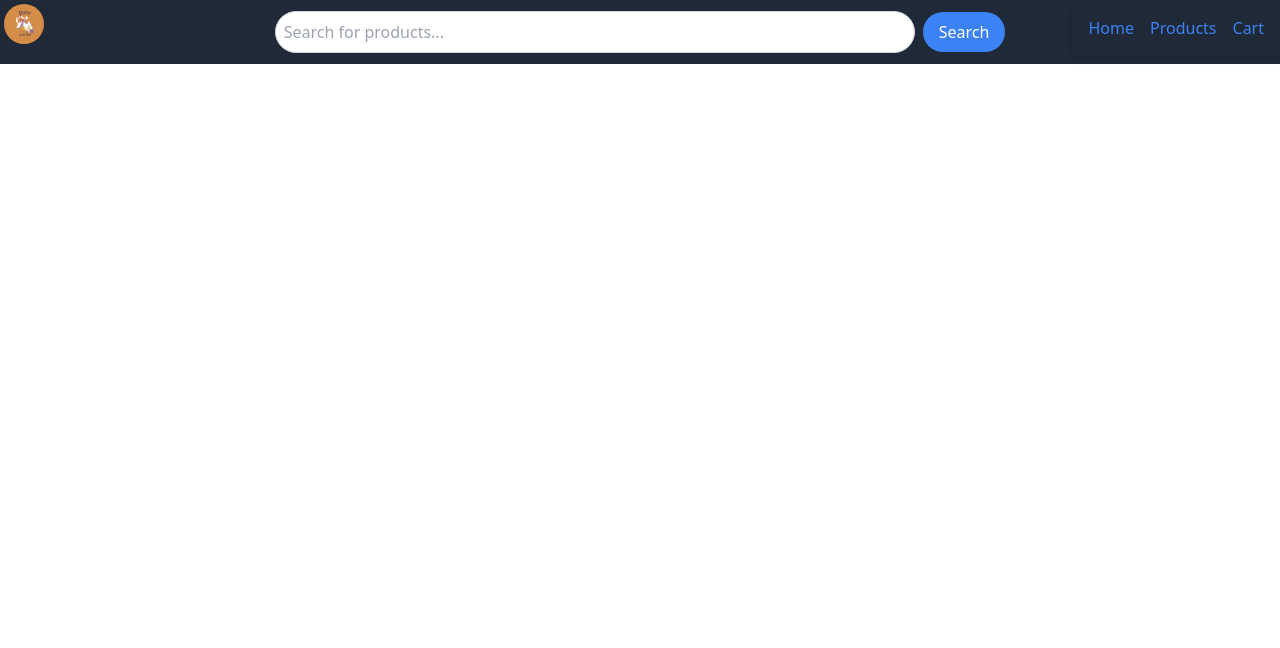
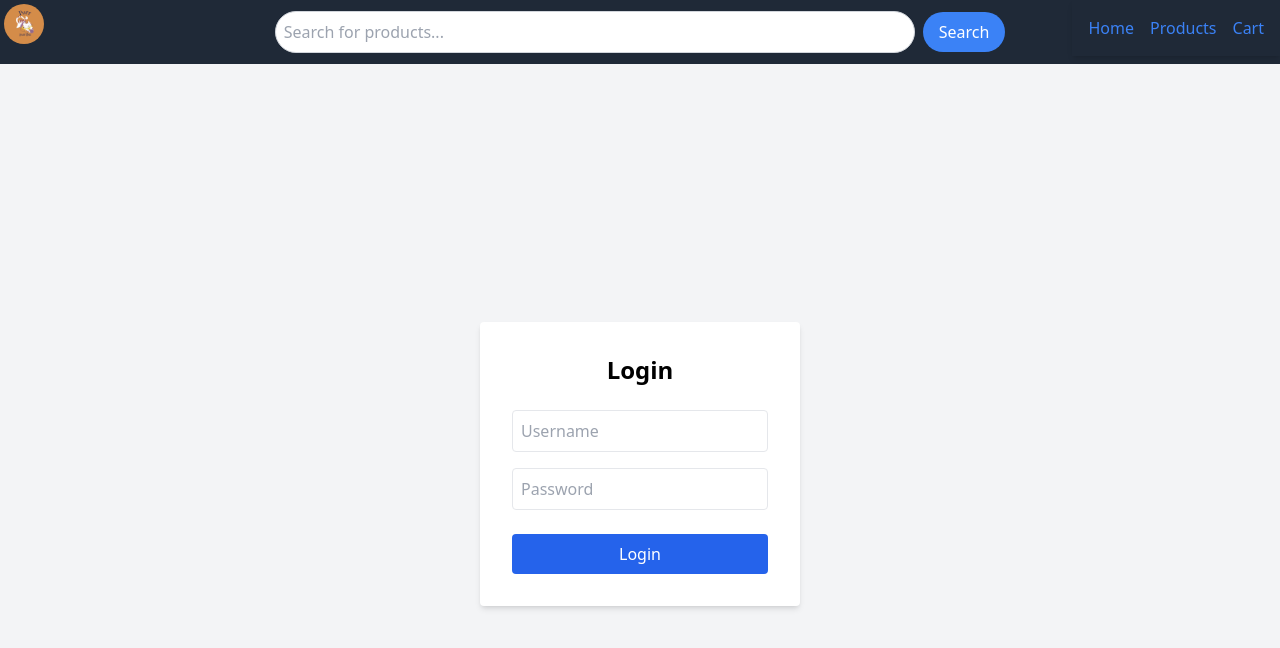
Before and after one commit to solemn-eyes/FE_Capstone_Project, a React (Vite) app in the folder e-commerce-project/: page /login in a window 1280 px wide. Shown: the top 648 px of the page. Built offline with nearby package versions, Linux system fonts and the light colour scheme.

Commit message:
Added a login for the user

```diff
--- a/e-commerce-project/src/App.jsx
+++ b/e-commerce-project/src/App.jsx
@@ -1,10 +1,13 @@
 import { BrowserRouter as Router, Route, Routes } from 'react-router-dom'
+
 import Home from './components/Home'
 import Cart from './components/Cart'
 import Navbar from './components/navbar'
 import ProductList from './components/ProductList'
 import SearchBar from './components/searchbar'
 import ProductDetails from './components/ProductDetails'
+import Login from './components/Login';
+import ProtectedRoute from './components/ProtectedRoute';
 
 
 function App() {
@@ -15,7 +18,12 @@ function App() {
         <SearchBar />
         <Navbar />
         <Routes>
-            <Route path="/home" element={<Home />} />
+            <Route path="/login" element={<Login />} />
+            <Route path="/home" element={
+              <ProtectedRoute>
+                <Home />
+              </ProtectedRoute>
+            } />
             <Route path="/productlist" element={<ProductList />} />
             <Route path="/cart" element={<Cart />} />
             <Route path="/products/:id" element={<ProductDetails />} />
--- a/e-commerce-project/src/components/Login.jsx
+++ b/e-commerce-project/src/components/Login.jsx
@@ -1,7 +1,44 @@
 import { useState } from "react"
+import { useNavigate } from 'react-router-dom';
 
 const Login = () => {
-    const [signUp, setSignUp] = useState(() => {
+    const [username, setUsername] = useState('');
+    const [password, setPassword] = useState('');
+    const navigate = useNavigate();
 
-    })
+    // For demo: store auth in localStorage
+    const handleSubmit = (e) => {
+        e.preventDefault();
+        if (username && password) {
+            localStorage.setItem('isAuthenticated', 'true');
+            navigate('/home');
+        }
+    };
+
+    return (
+        <div className="flex flex-col items-center justify-center min-h-screen bg-gray-100">
+            <form onSubmit={handleSubmit} className="bg-white p-8 rounded shadow-md w-80">
+                <h2 className="text-2xl font-bold mb-6 text-center">Login</h2>
+                <input
+                    type="text"
+                    placeholder="Username"
+                    value={username}
+                    onChange={e => setUsername(e.target.value)}
+                    className="w-full mb-4 p-2 border rounded"
+                    required
+                />
+                <input
+                    type="password"
+                    placeholder="Password"
+                    value={password}
+                    onChange={e => setPassword(e.target.value)}
+                    className="w-full mb-6 p-2 border rounded"
+                    required
+                />
+                <button type="submit" className="w-full bg-blue-600 text-white py-2 rounded hover:bg-blue-700">Login</button>
+            </form>
+        </div>
+    );
 }
+
+export default Login;
```
